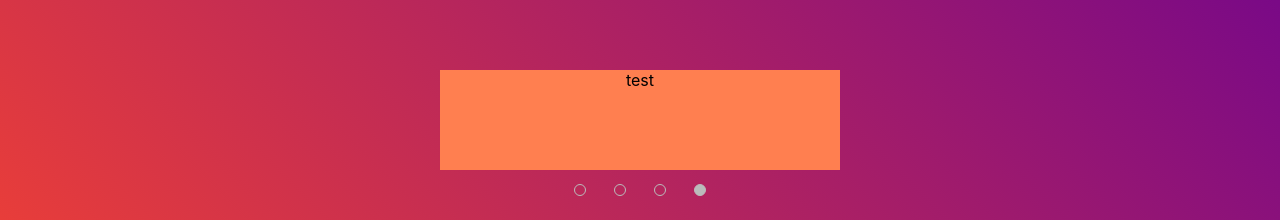
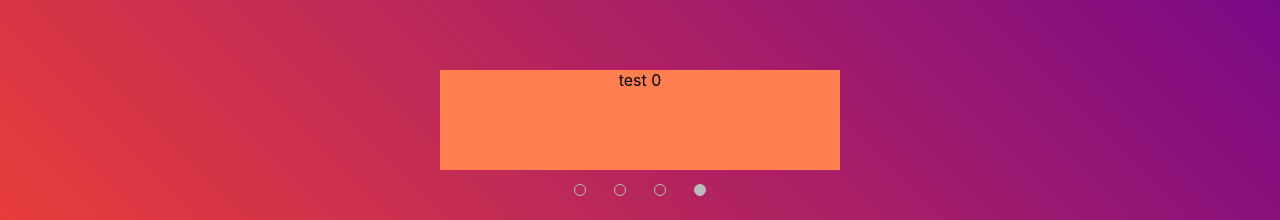
Before and after one commit to PudparK/simple-carousel, a React (Create React App) app: page / in a window 1280 px wide. Shown: the part 267-487 px from the top of the page. Built offline with nearby package versions, Linux system fonts and the light colour scheme.

Commit message:
slider updated

```diff
--- a/src/components/Block/index.tsx
+++ b/src/components/Block/index.tsx
@@ -1,26 +1,15 @@
 import React, { useRef } from "react";
 
-interface Content {
+type Content = {
   id: string;
   observer: IntersectionObserver | null;
   content: React.ReactNode;
   active: boolean;
+  canScroll: boolean;
+  setCanScroll: (n: boolean) => void;
 }
 
-const Block = ({ id, observer, content, active }: Content) => {
-  const viewBlock = useRef<HTMLDivElement>(null);
-
-  React.useEffect(() => {
-    if (viewBlock.current !== null && active) {
-      viewBlock.current.scrollIntoView({ behavior: "smooth" });
-    }
-  }, [active]);
-
-  React.useEffect(() => {
-    if (!!viewBlock.current && !!observer)
-      observer.observe(viewBlock.current);
-  }, [observer]);
-
+const Block = React.forwardRef<HTMLDivElement, Content>(({ id }: Content, ref) => {
   const defaultSettings = {
     minWidth: "100%",
     minHeight: "100px",
@@ -29,56 +18,10 @@ const Block = ({ id, observer, content, active }: Content) => {
   } as React.CSSProperties;
 
   return (
-    <div id={id} ref={viewBlock} style={defaultSettings}>
-      test
+    <div id={id} ref={ref} style={defaultSettings}>
+      test {id}
     </div>
-  );
-  // const landscapeStyles = {
-  //   position: "relative",
-  //   paddingBottom: "56.25%" /* 16:9 */,
-  //   height: 0,
-  //   borderRadius: "15px",
-  //   overflow: "hidden",
-  //   marginBottom: "20px",
-  // } as React.CSSProperties;
-
-  // const iframeStyles = {
-  //   position: "absolute",
-  //   top: 0,
-  //   left: 0,
-  //   width: "100%",
-  //   height: "100%",
-  // } as React.CSSProperties;
-
-  // const makeYoutubeEmbed = (url: string) => {
-  //   var regExp: RegExp = /^.*(youtu.be\/|v\/|u\/\w\/|embed\/|watch\?v=|&v=)([^#&?]*).*/;
-  //   var match = url.match(regExp);
-
-  //   if (match && match[2].length === 11) {
-  //     return match[2];
-  //   } else {
-  //     return "error";
-  //   }
-  // };
-
-  // const getEmbedUrl = (url: string) => {
-  //   switch (content.type) {
-  //     case "youtube":
-  //       return makeYoutubeEmbed(content.url);
-  //   }
-
-  // <div style={landscapeStyles}>
-  //   <iframe
-  //     style={iframeStyles}
-  //     src={`https://www.youtube.com/embed/${embedUrl}`}
-  //     frameBorder="0"
-  //     title="Title"
-  //   />
-  // </div>
-
-  // };
-
-  // const embedUrl = getEmbedUrl(content.url);
-};
+  )
+});
 
 export default Block;
--- a/src/components/CarouselContainer/index.tsx
+++ b/src/components/CarouselContainer/index.tsx
@@ -11,6 +11,8 @@ const handler = (
 ) => {
   entries.forEach((entry, i) => {
     if (entry.intersectionRatio >= 0.1) {
+      // setCanScroll(false);
+      console.log("currentslide", entry.target.id);
       setState(Number.parseInt(entry.target.id, 10));
     }
   });
@@ -18,24 +20,19 @@ const handler = (
 
 const CarouselContainer = ({ data }: any) => {
   const [currentSlide, setCurrentSlide] = useState(0);
-  const [upcomingSlide, setUpcomingSlide] = useState(0);
+  const [canScroll, setCanScroll] = useState(false);
   const [
     observerInstace,
     setObserverInstance,
   ] = useState<IntersectionObserver | null>(null);
   const carouselRef = React.useRef<HTMLDivElement | null>(null);
-
-  const setNextSlide = (nextSlide: number) => {
-    if (upcomingSlide === nextSlide) {
-      setUpcomingSlide(nextSlide);
-    }
-    setCurrentSlide(nextSlide);
-  };
+  const slidesRef = React.useRef<HTMLDivElement[]>([]);
 
   React.useEffect(() => {
     if (!!observerInstace) {
       observerInstace.disconnect();
     }
+
     if (!!carouselRef.current) {
       let options = {
         root: carouselRef.current,
@@ -44,7 +41,7 @@ const CarouselContainer = ({ data }: any) => {
       };
 
       const obs = new IntersectionObserver((entries, observer) => {
-        handler(entries, observer, setUpcomingSlide);
+        handler(entries, observer, setCurrentSlide);
       }, options);
       setObserverInstance(obs);
     }
@@ -55,9 +52,11 @@ const CarouselContainer = ({ data }: any) => {
     for (let i = 0; i < count; ++i) {
       dotsArr.push(
         <Dot
-          active={upcomingSlide === i}
+          active={currentSlide === i}
           onClick={() => {
-            setNextSlide(i);
+            if (slidesRef.current) {
+              slidesRef.current[i]?.scrollIntoView({ behavior: "smooth" });
+            }
           }}
           key={i}
         />
@@ -66,9 +65,20 @@ const CarouselContainer = ({ data }: any) => {
     return dotsArr;
   };
 
+  const addToRef = (ref: HTMLDivElement) => {
+    if (ref) {
+      slidesRef.current.push(ref);
+      if (observerInstace) observerInstace.observe(ref);
+    }
+  };
+
   return (
     <>
-      <div ref={carouselRef} className={styles.blocksContainer}>
+      <div
+        ref={carouselRef}
+        className={styles.blocksContainer}
+        onScroll={() => console.log("onscroll")}
+      >
         {data.map((item: string, key: number) => (
           <Block
             id={key.toString()}
@@ -76,6 +86,9 @@ const CarouselContainer = ({ data }: any) => {
             active={currentSlide === key}
             content={item}
             key={key}
+            canScroll={canScroll}
+            setCanScroll={setCanScroll}
+            ref={addToRef}
           />
         ))}
       </div>
```
Also changed, not shown: 1 other file (tests, documents, lock files or other folders).
